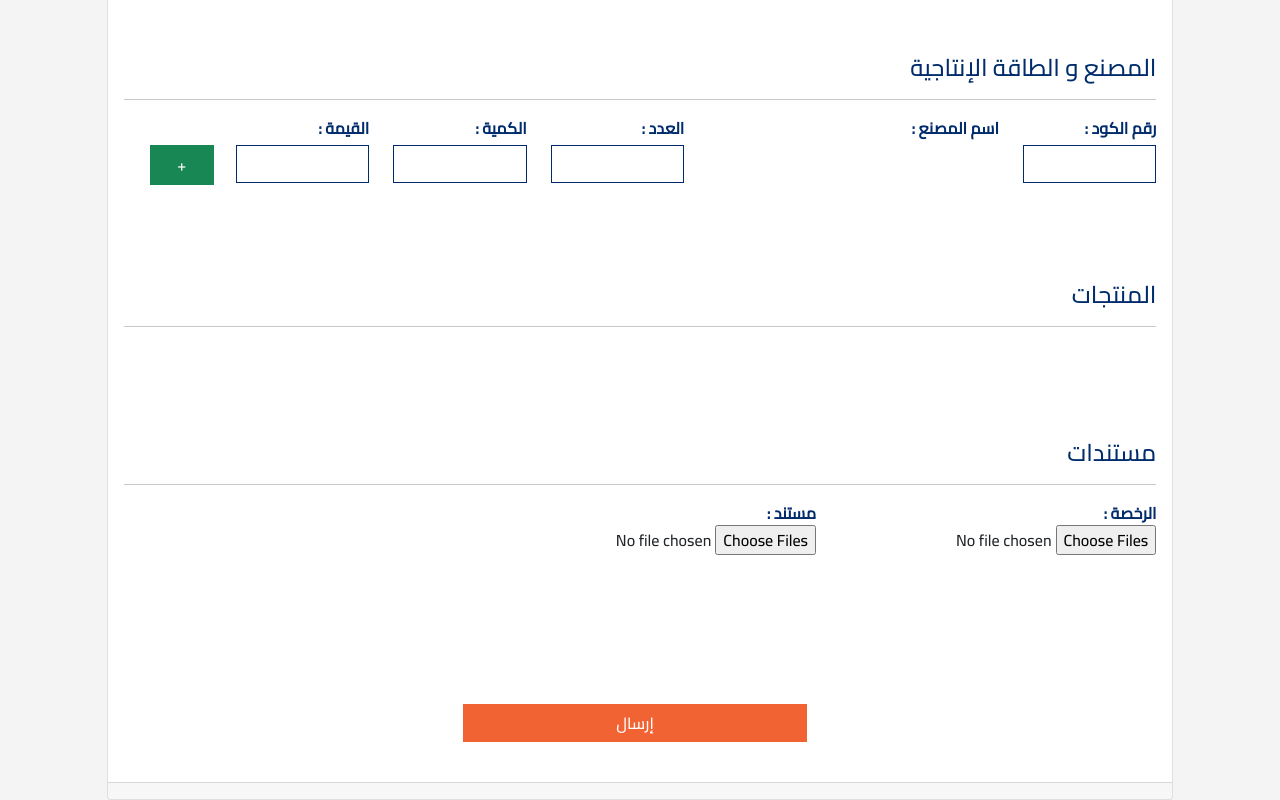
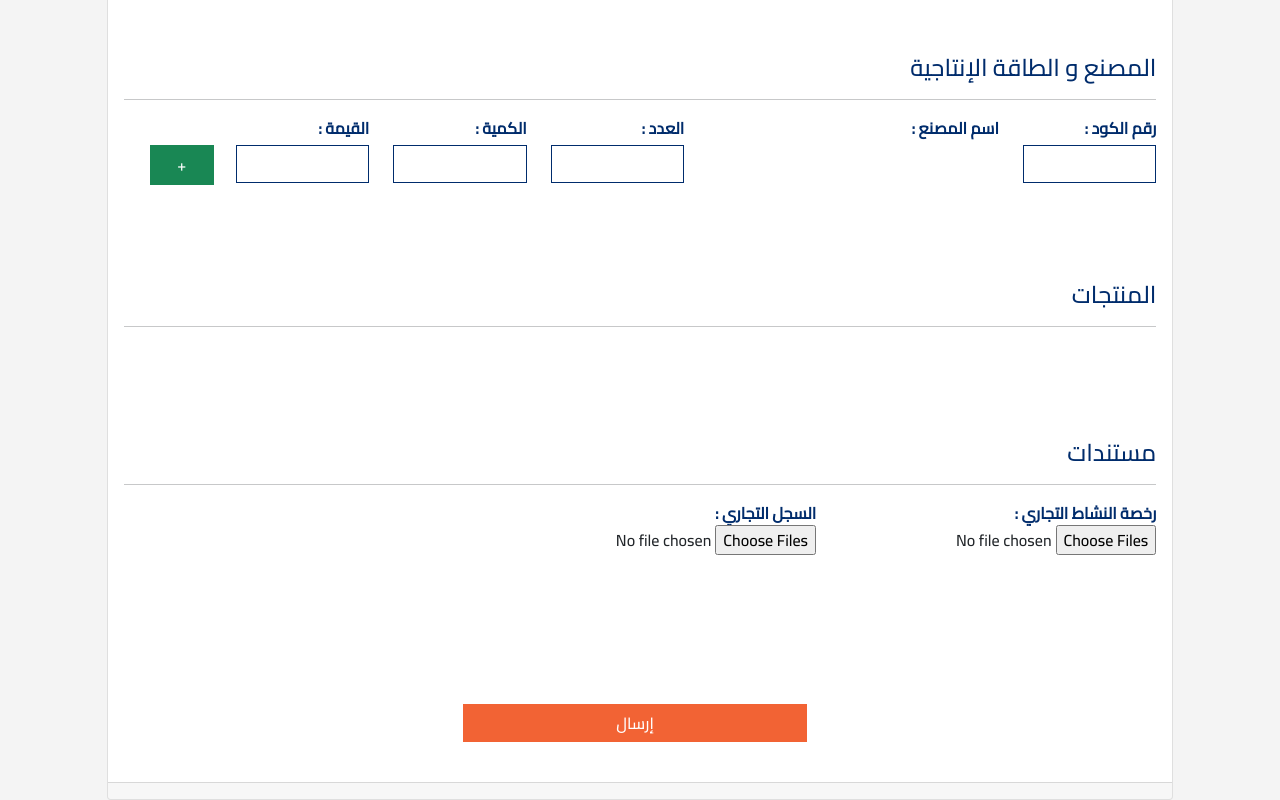
Before and after one commit to cyrine99/gs1, a Vue app: page /regist in a window 1280 px wide. Shown: the part 908-1708 px from the top of the page. Built offline with nearby package versions, Linux system fonts and the light colour scheme.

Commit message:
make it better

```diff
--- a/package.json
+++ b/package.json
@@ -6,14 +6,17 @@
         "serve": "vue-cli-service serve",
         "build": "vue-cli-service build",
         "test:unit": "vue-cli-service test:unit",
-    "lint": "vue-cli-service lint"
+        "lint": "vue-cli-service lint",
+        "start": "node server.js"
     },
     "dependencies": {
         "@syncfusion/ej2-vue-dropdowns": "^20.1.57",
         "bootstrap": "^5.1.3",
         "core-js": "^3.6.5",
+        "express": "^4.18.1",
         "jquery": "^3.6.0",
         "popper.js": "^1.16.1",
+        "serve-static": "^1.15.0",
         "vue": "^2.6.11",
         "vue-router": "^3.2.0",
         "vue-select": "^3.18.3",
--- a/src/views/Regist.vue
+++ b/src/views/Regist.vue
@@ -317,7 +317,7 @@
           <div class="row">
             <div class="row col-md-8" id="p">
               <div class="form-group col-md-6">
-                <label>الرخصة :</label>
+                <label>رخصة النشاط التجاري :</label>
                 <br />
                 <div class="dropbox">
                   <input
@@ -340,7 +340,7 @@
                 </div>
               </div>
               <div class="form-group col-md-6">
-                <label>مستند :</label>
+                <label>السجل التجاري :</label>
                 <br />
                 <div class="dropbox">
                   <input
```
Also changed, not shown: server.js (added, +18 -0 lines), 13 other files (tests, documents, lock files or other folders). Lines whose indentation alone changed are shown as unchanged.
